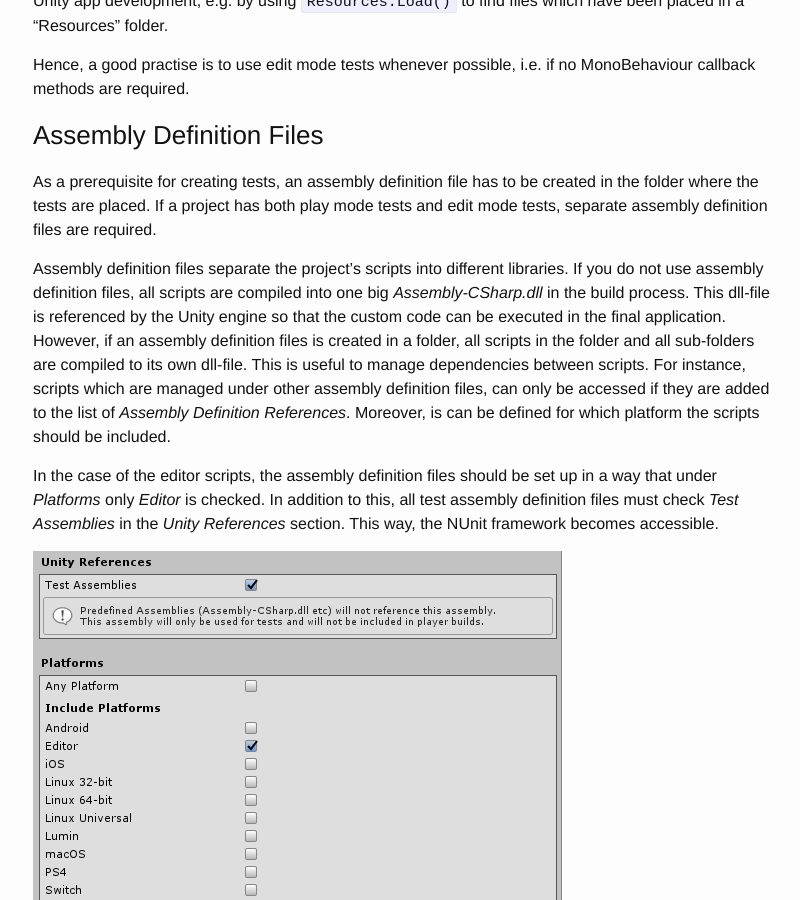
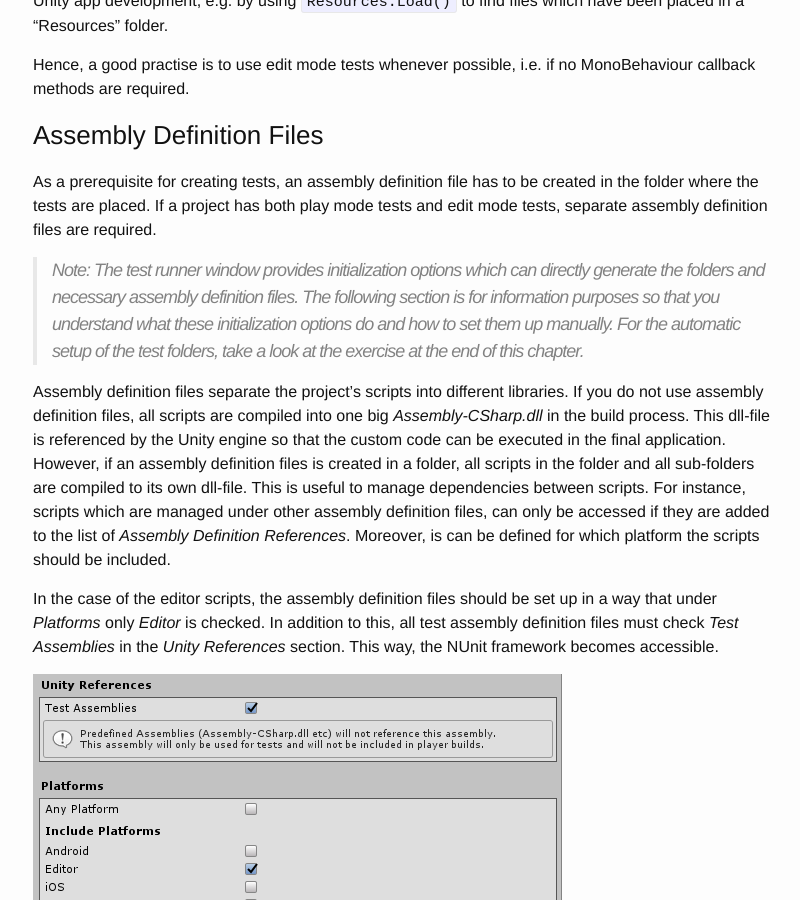
Before and after one commit to klamma/ar-for-eu-book, a Jekyll site: the page built from _pages/chapters/ci_unity.md, in a window 1280 px wide and 900 px high, scrolled down 1004 px. Shown: the whole window, without its empty margins (237-1037 px from the left). Built offline with Jekyll 4.4.1, drawn with Linux system fonts in a browser that asks for light colours; nearby versions of some CDN libraries.

Commit message:
added hint to test exercise (ci chapter)

```diff
--- a/_pages/chapters/ci_unity.md
+++ b/_pages/chapters/ci_unity.md
@@ -44,6 +44,10 @@ Hence, a good practise is to use edit mode tests whenever possible, i.e. if no M
 As a prerequisite for creating tests, an assembly definition file has to be created in the folder where the tests are placed.
 If a project has both play mode tests and edit mode tests, separate assembly definition files are required.
 
+> Note: The test runner window provides initialization options which can directly generate the folders and necessary assembly definition files.
+> The following section is for information purposes so that you understand what these initialization options do and how to set them up manually.
+> For the automatic setup of the test folders, take a look at the exercise at the end of this chapter.
+
 Assembly definition files separate the project's scripts into different libraries.
 If you do not use assembly definition files, all scripts are compiled into one big *Assembly-CSharp.dll* in the build process.
 This dll-file is referenced by the Unity engine so that the custom code can be executed in the final application.
@@ -64,7 +68,6 @@ This way, the NUnit framework becomes accessible.
 
 Both edit mode and play mode tests can be executed within one frame or can run for multiple frames.
 
-
 # Continuous Integration
 
 ## GitHub Actions
```
